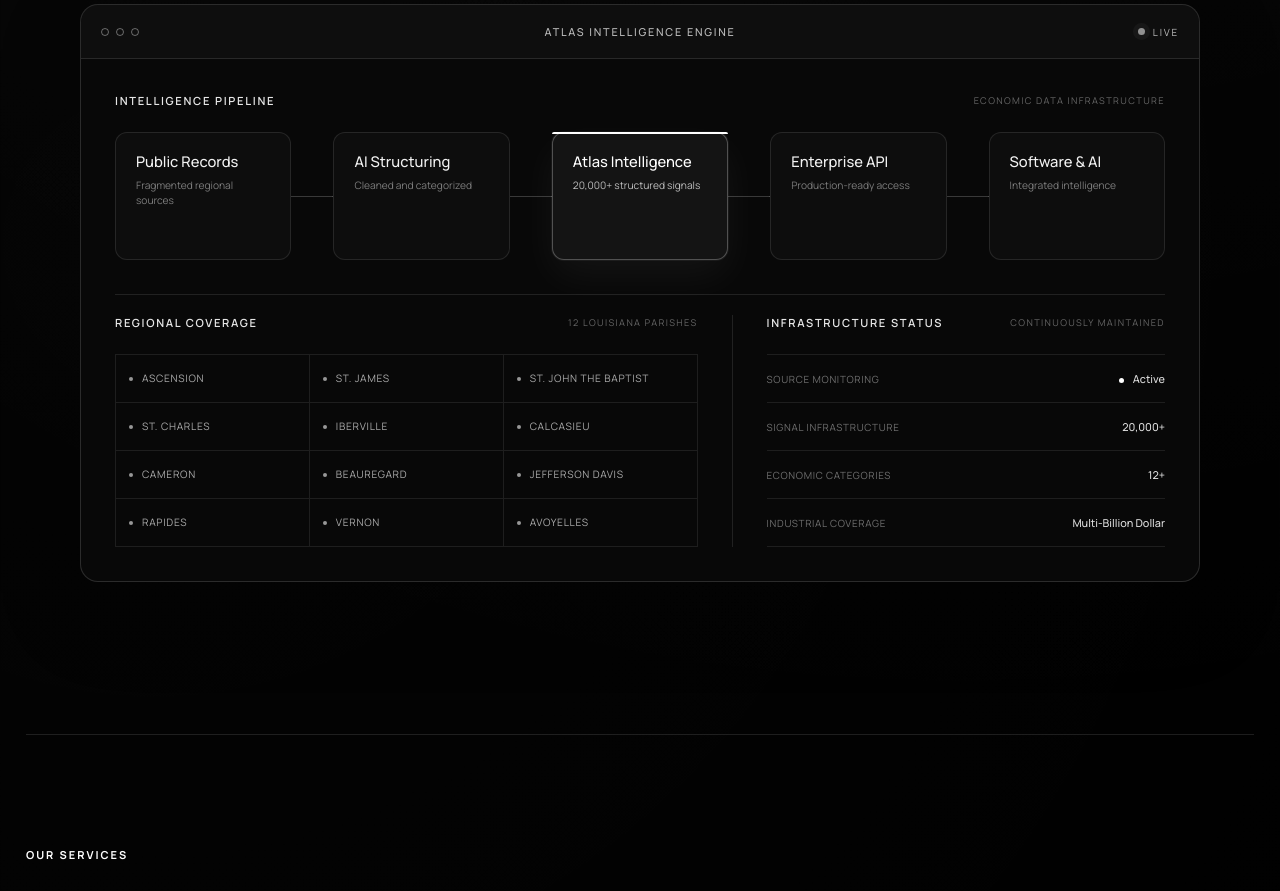
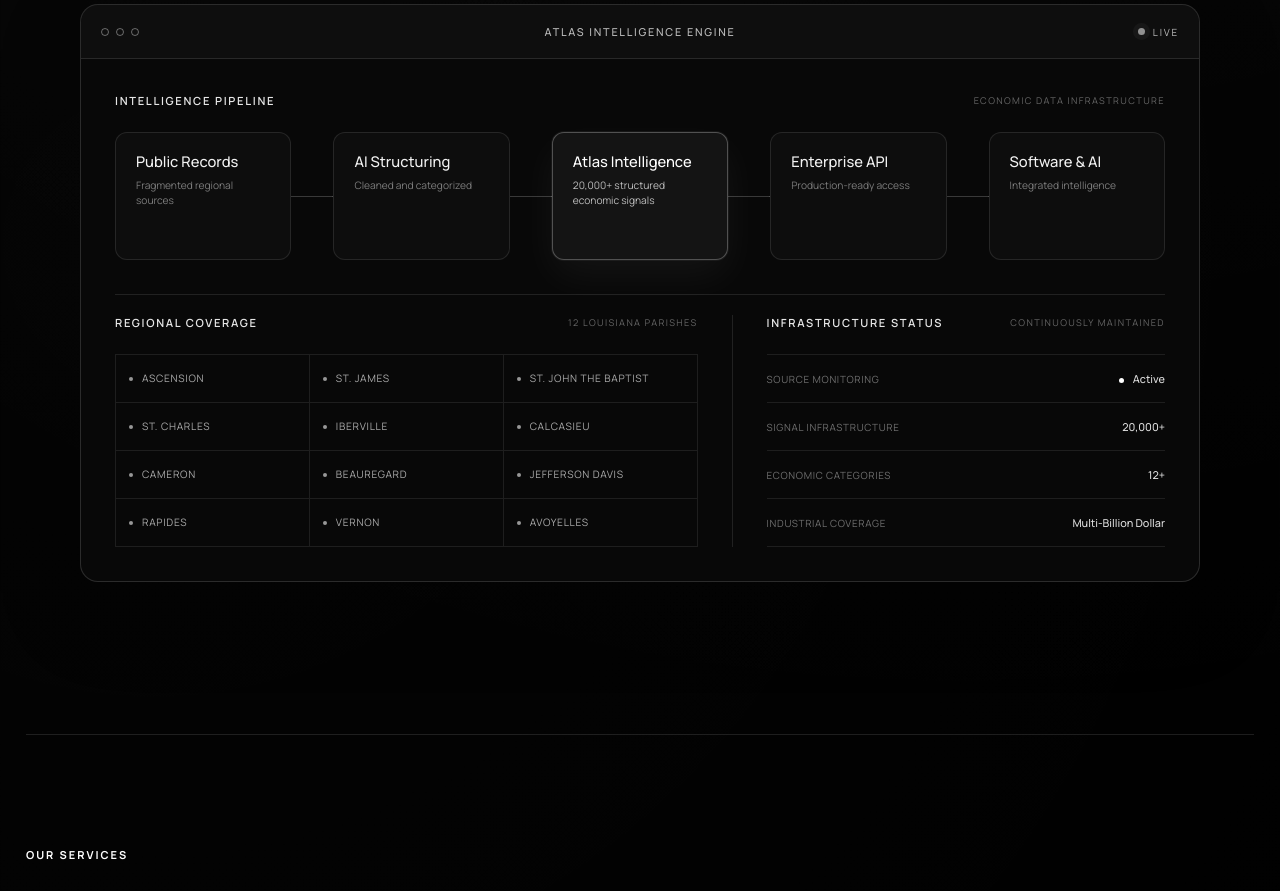
Before and after one commit to eno-pixel/edetintelligence-site, a React (Vite) app: page / in a window 1280 px wide. Shown: the part 1800-2691 px from the top of the page. Built offline with nearby package versions, Linux system fonts and the light colour scheme.

Commit message:
Refine Atlas Intelligence card

```diff
--- a/src/App.css
+++ b/src/App.css
@@ -1506,16 +1506,7 @@ a {
         0 16px 40px rgba(255,255,255,.05);
 }
 
-.pipeline-stage:nth-of-type(5)::before{
-    content:"";
-    position:absolute;
-    left:-1px;
-    right:-1px;
-    top:-1px;
-    height:2px;
-    background:#fff;
-    border-radius:12px 12px 0 0;
-}
+
 
 .pipeline-stage:nth-of-type(5) strong{
     color:#fff;
--- a/src/App.jsx
+++ b/src/App.jsx
@@ -241,7 +241,7 @@ export default function App() {
                 <div className="pipeline-stage">
                   <span className="stage-number">03</span>
                   <strong>Atlas Intelligence</strong>
-                  <small>20,000+ structured signals</small>
+                  <small>20,000+ structured economic signals</small>
                 </div>
 
                 <div className="pipeline-connector" aria-hidden="true">
```
